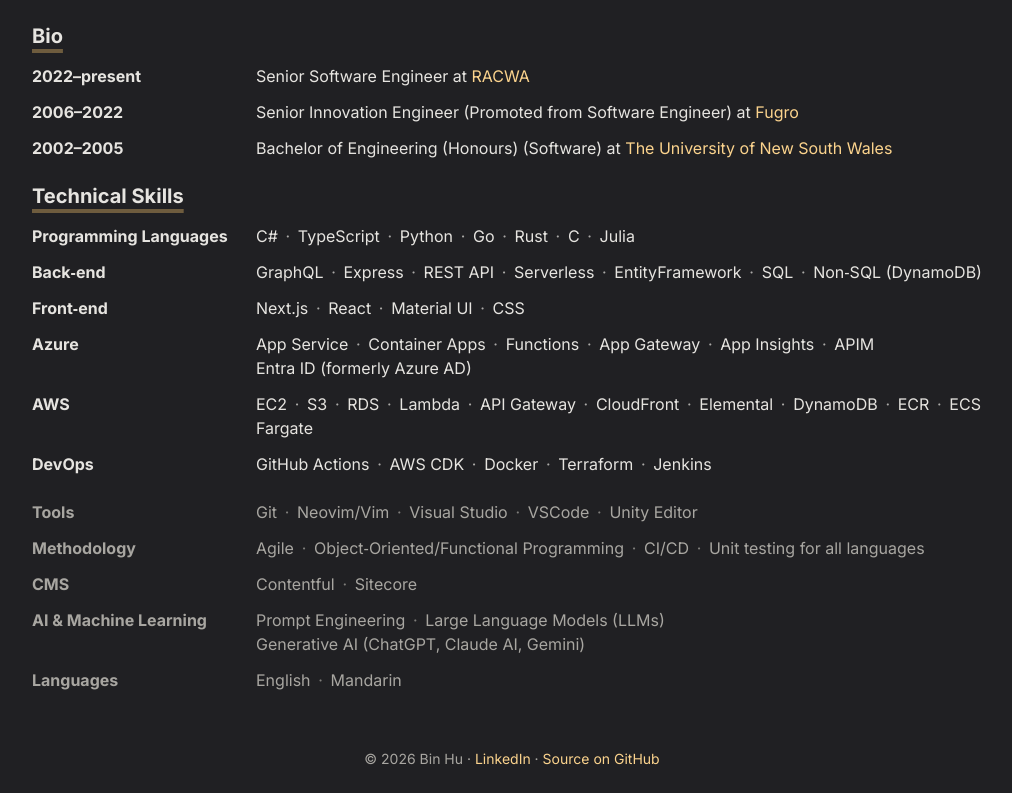
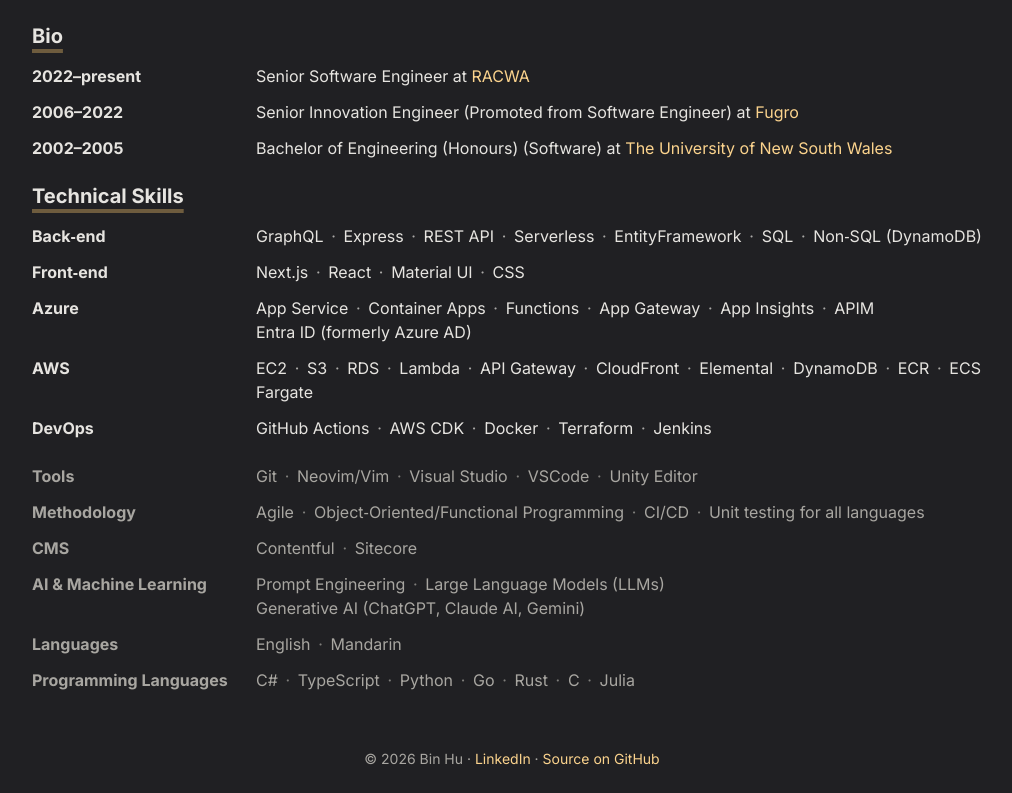
Before and after one commit to elithrade/elithrade-homepage, a Next.js app: page / in a window 1280 px wide. Shown: the part 902-1695 px from the top of the page, without its empty margins (128-1140 px from the left). Built offline with nearby package versions, Linux system fonts and the light colour scheme; no server answers.

Commit message:
feat: move Programming Languages to the end of the skills
Languages are not what a senior developer leads with, so the category
now comes last, in the muted tier. libs/content/skills.ts gains
lastSkillCategories for it; unnamed categories sit between the two
named groups in CV order.

```diff
--- a/libs/content/skills.ts
+++ b/libs/content/skills.ts
@@ -1,13 +1,13 @@
-// Website-only: the skill categories the home page leads with, in the order
-// it shows them. The CV lists its categories in its own order and gives them
-// all the same weight; the site puts these first and shows the rest after
-// them, muted, in the CV's order. Keyed by the category's name exactly as the
-// CV spells it. A test fails when a name here is no longer in the CV.
+// Website-only: the order the home page shows the CV's skill categories in.
+// The CV lists its categories in its own order and gives them all the same
+// weight; the site leads with the core ones and shows the rest after them,
+// muted. Keyed by the category's name exactly as the CV spells it. A test
+// fails when a name here is no longer in the CV.
 
 import { cv, type Skill } from './cv'
 
+/** Shown first, in this order. */
 export const coreSkillCategories = [
-  'Programming Languages',
   'Back-end',
   'Front-end',
   'Azure',
@@ -15,21 +15,38 @@ export const coreSkillCategories = [
   'DevOps'
 ]
 
+/**
+ * Shown at the very end, in this order. Programming languages matter least
+ * of all here: a senior developer picks one up as needed.
+ */
+export const lastSkillCategories = ['Programming Languages']
+
 export type SkillTiers = {
-  /** The categories named above, in that order. */
+  /** The core categories, in the order they are named. */
   core: Skill[]
-  /** Every other category, in the CV's order, so a new one still shows. */
+  /**
+   * Every other category in the CV's order, so a new one still shows, then
+   * the ones named to come last.
+   */
   more: Skill[]
 }
 
+const pick = (skills: Skill[], categories: string[]) =>
+  categories.flatMap(category =>
+    skills.filter(skill => skill.category === category)
+  )
+
 export function skillTiers(
   skills: Skill[] = cv.skills,
-  coreCategories: string[] = coreSkillCategories
+  coreCategories: string[] = coreSkillCategories,
+  lastCategories: string[] = lastSkillCategories
 ): SkillTiers {
+  const named = [...coreCategories, ...lastCategories]
   return {
-    core: coreCategories.flatMap(category =>
-      skills.filter(skill => skill.category === category)
-    ),
-    more: skills.filter(skill => !coreCategories.includes(skill.category))
+    core: pick(skills, coreCategories),
+    more: [
+      ...skills.filter(skill => !named.includes(skill.category)),
+      ...pick(skills, lastCategories)
+    ]
   }
 }
```
Also changed, not shown: content/README.md, 2 other files (tests, documents, lock files or other folders).
